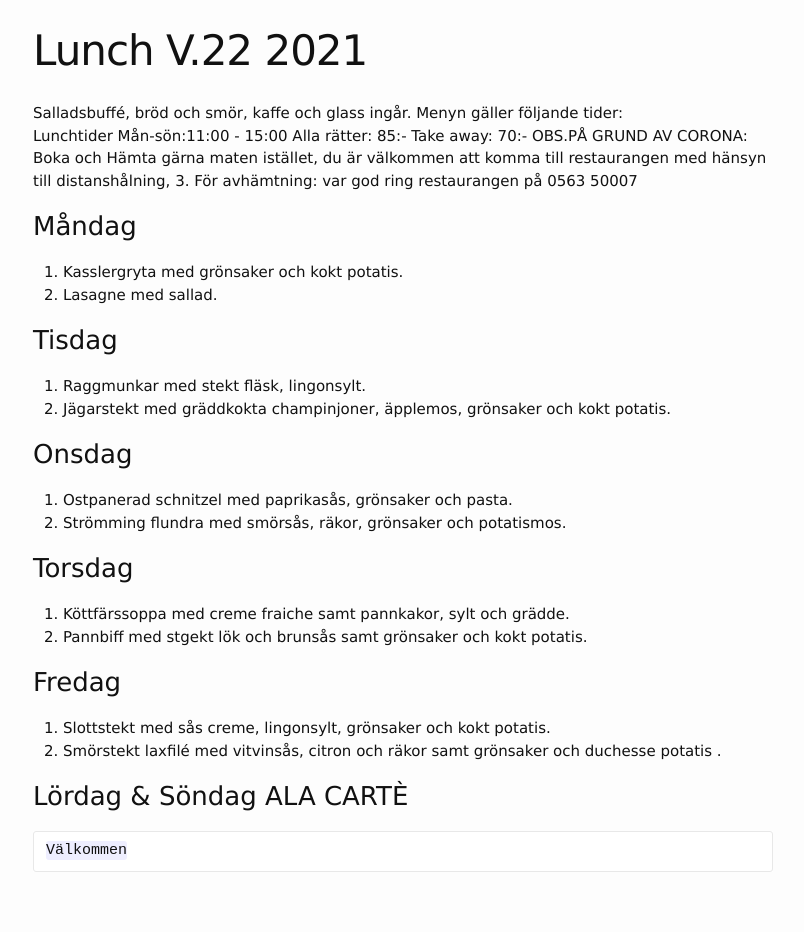
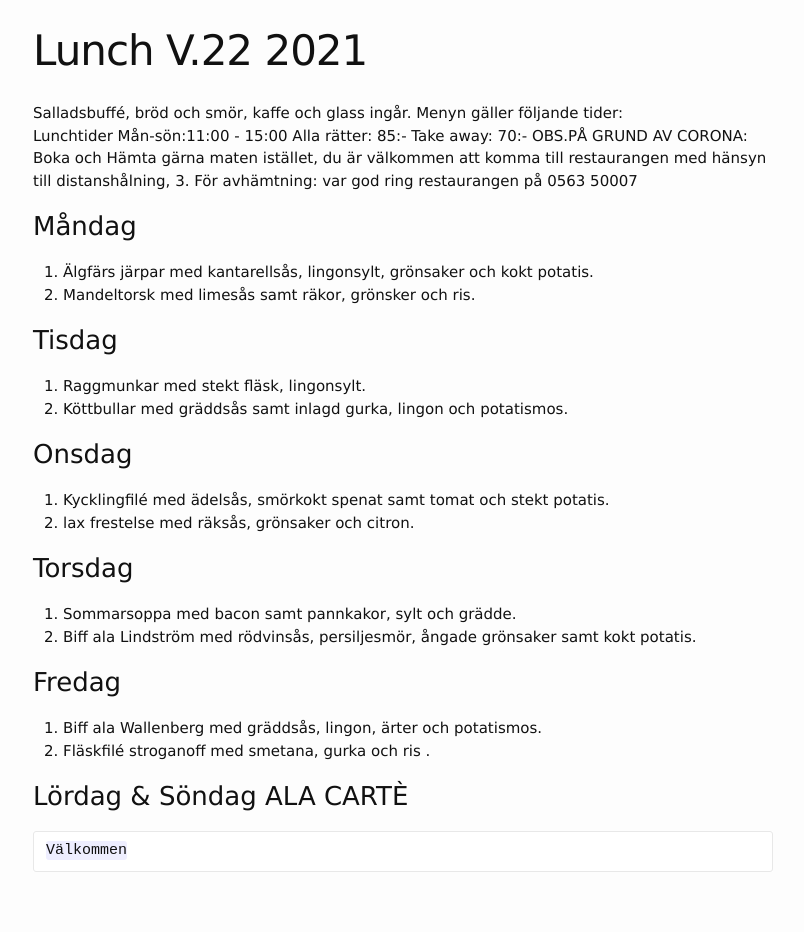
Before and after one commit to FarInn62/farinn62.github.io, a Jekyll site: the page built from lunch.md, in a window 1280 px wide. Shown: the whole page, without its empty margins (237-1041 px from the left). Built offline with Jekyll 4.4.1, drawn with Linux system fonts in a browser that asks for light colours.

Commit message:
Update lunch.md

```diff
--- a/lunch.md
+++ b/lunch.md
@@ -12,24 +12,24 @@ OBS.PÅ GRUND AV CORONA: Boka och Hämta gärna maten istället, du är välkomm
 
 
 ### Måndag
-1. Kasslergryta med grönsaker och kokt potatis.
-2. Lasagne med sallad.
+1. Älgfärs järpar med kantarellsås, lingonsylt, grönsaker och kokt potatis.
+2. Mandeltorsk med limesås samt räkor, grönsker och ris.
 
 ### Tisdag
 1. Raggmunkar med stekt fläsk, lingonsylt.
-2. Jägarstekt med gräddkokta champinjoner, äpplemos, grönsaker och kokt potatis.
+2. Köttbullar med gräddsås samt inlagd gurka, lingon och potatismos.
 
 ### Onsdag
-1. Ostpanerad schnitzel med paprikasås, grönsaker och pasta.
-2. Strömming flundra med smörsås, räkor, grönsaker och potatismos.
+1. Kycklingfilé med ädelsås, smörkokt spenat samt tomat och stekt potatis.
+2. lax frestelse med räksås, grönsaker och citron.
 
 ### Torsdag
-1. Köttfärssoppa med creme fraiche samt pannkakor, sylt och grädde.
-2. Pannbiff med stgekt lök och brunsås samt grönsaker och kokt potatis.
+1. Sommarsoppa med bacon samt pannkakor, sylt och grädde.
+2. Biff ala Lindström med rödvinsås, persiljesmör, ångade grönsaker samt kokt potatis.
 
 ### Fredag
-1. Slottstekt med sås creme, lingonsylt, grönsaker och kokt potatis.
-2. Smörstekt laxfilé med vitvinsås, citron och räkor samt grönsaker och duchesse potatis .
+1. Biff ala Wallenberg med gräddsås, lingon, ärter och potatismos.
+2. Fläskfilé stroganoff med smetana, gurka och ris .
 
 
 ### Lördag & Söndag ALA CARTÈ
```
